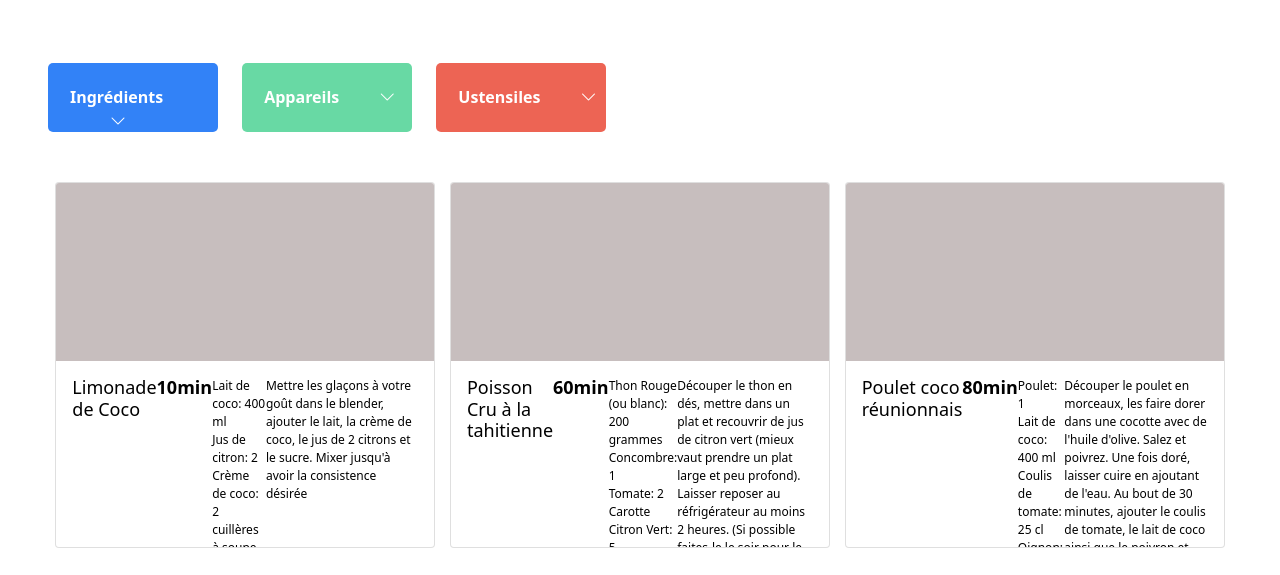
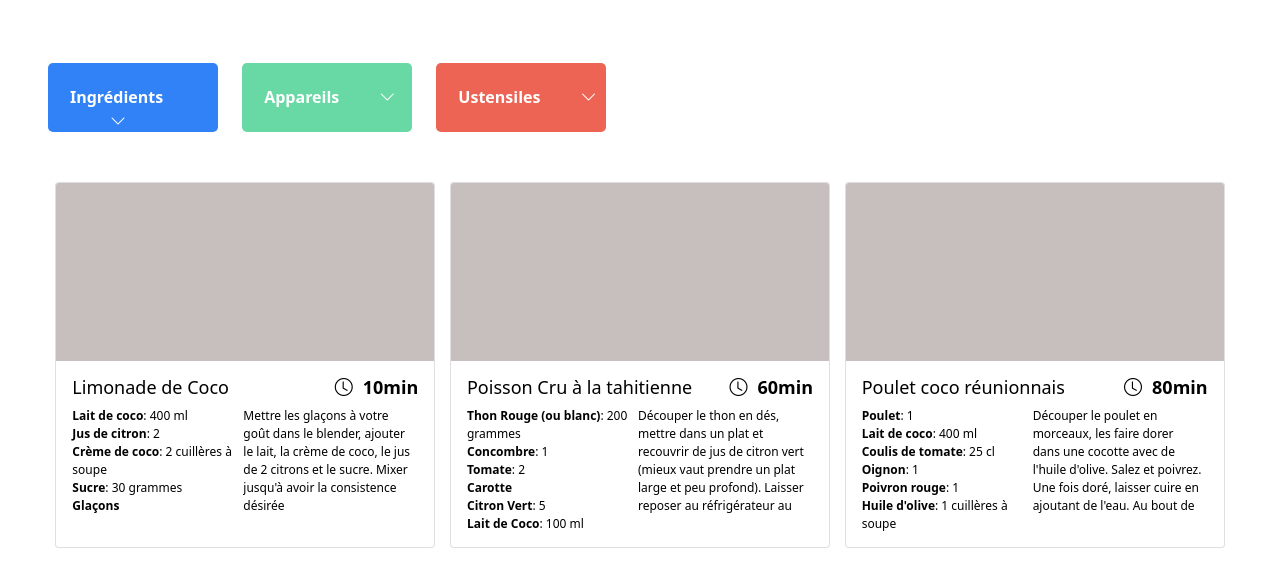
Before and after one commit to HZDevops/HousnaZoubeiri_7_27052022, a plain HTML site: page index.html in a window 1280 px wide. Shown: the part 225-800 px from the top of the page. Drawn offline with nearby package versions, Linux system fonts and the light colour scheme.

Commit message:
CSS modifications for recipe cards

```diff
--- a/css/custom.css
+++ b/css/custom.css
@@ -33,25 +33,47 @@ a {
 
 .card-body {
     height: 186px;
+    font-size: 12px;
+}
+
+.card-heading {
     display: flex;
     justify-content: space-between;
-    font-size: 12px;
-    overflow: hidden;
-    text-overflow: ellipsis;
 }
 
-.ingredient {
+.bi-clock {
+    margin-right: 10px;
+}
+
+li {
     list-style-type: none;
   }
+
+.ingredient {
+    font-weight: bold;
+}
+
+.card-detail {
+    display: flex;
+}
 
 .dropdown-container {
     margin-top: 50px;
     margin-bottom: 50px;
 }
 
+.card-text {
+    width: 171px;
+    height: 109px;
+    overflow: hidden;
+    text-overflow: ellipsis;
+
+}
+
 .dropdown-menu {
     top:69px;
 }
+
 .dropdown-item {
     height:auto;
     margin-bottom: 0;
@@ -93,11 +115,8 @@ a {
     margin-right: 13px;
 }
 
-.tag, .bi {
-    color:white;
-}
-
 .bi-chevron-down {
     margin-left:40px;
     font-weight: bold;
+    color:white;
 }
--- a/scripts/components/selectIngredient.js
+++ b/scripts/components/selectIngredient.js
@@ -1,5 +1,6 @@
 import { getIngredientList } from '../utils/getIngredientList.js';
 import { searchByIngredient } from '../utils/searchRecipe.js';
+import { searchRecipe } from '../utils/searchRecipe.js';
 import { displayRecipes } from '../utils/displayRecipes.js';
 
 //DOM Elements
--- a/scripts/factories/recipe.js
+++ b/scripts/factories/recipe.js
@@ -16,15 +16,25 @@ export function recipeFactory(recipe) {
     let ingredientArray = [];
 
     ingredients.forEach((ingredient) => {
-      const ingredientBloc = document.createElement('li');
-      ingredientBloc.classList.add('ingredient');
+      let ingredientBloc = document.createElement('li');
+      const ingredientItem = document.createElement('span');
+      const ingredientQuantity = document.createElement('span');
+      const ingredientUnit = document.createElement('span');
+
+      ingredientItem.classList.add('ingredient');
+      ingredientBloc.appendChild(ingredientItem);
+      ingredientBloc.appendChild(ingredientQuantity);
+      ingredientBloc.appendChild(ingredientUnit);
 
       if(!ingredient.quantity && !ingredient.unit) {
-        ingredientBloc.innerHTML = `${ingredient.ingredient}`
+        ingredientItem.innerHTML = `${ingredient.ingredient}`
       } else if (!ingredient.unit) {
-        ingredientBloc.innerHTML = `${ingredient.ingredient}: ${ingredient.quantity}`
+        ingredientItem.innerHTML = `${ingredient.ingredient}`
+        ingredientQuantity.innerHTML = `: ${ingredient.quantity}`;
       } else {
-        ingredientBloc.innerHTML = `${ingredient.ingredient}: ${ingredient.quantity} ${ingredient.unit}`
+        ingredientItem.innerHTML = `${ingredient.ingredient}`;
+        ingredientQuantity.innerHTML = `: ${ingredient.quantity}`;
+        ingredientUnit.innerHTML = ` ${ingredient.unit}`;
       }
         ingredientArray.push (ingredientBloc);
     })
@@ -42,10 +52,14 @@ export function recipeFactory(recipe) {
                 <div class="card">
                   <div class="card-img-top"></div>
                   <div class="card-body">
-                    <h5 class="card-title">${name}</h5>
-                    <h5 class="recipe-time fw-bold">${time}min</h5>
-                    <ul id=${id} class="recipe-ingredient"></ul>
-                    <p class="card-text">${description}</p>
+                    <div class="card-heading">
+                      <h5 class="card-title">${name}</h5>
+                      <h5 class="recipe-time fw-bold"><i class="bi bi-clock"></i>${time}min</h5>
+                    </div>
+                    <div class="card-detail">
+                      <ul id=${id} class="recipe-ingredient"></ul>
+                      <p class="card-text">${description}</p>
+                    </div>
                   </div>
                 </div>
               `;
--- a/scripts/index.js
+++ b/scripts/index.js
@@ -26,13 +26,13 @@ async function loadRecipes() {
 /**
  * Display recipe by input in main search bar
  **/
-function inputRecipeListner() {
+export function inputRecipeListner() {
   inputRecipe.addEventListener('keyup', function (e) {
     let searchedRecipes = [];
 
     if (inputRecipe.value.length < 3) {
       searchedRecipes = recipesArray
-      console.log(searchedRecipes)
+      //console.log(searchedRecipes)
       displayRecipes(searchedRecipes)
     }
 
@@ -45,11 +45,7 @@ function inputRecipeListner() {
 }
 
 await loadRecipes()
-
 displayRecipes(recipesArray)
-
-//let searchedRecipes = recipesArray
-
 inputRecipeListner()
 selectAppliance(recipesArray)
 selectUstensil(recipesArray)
```
Also changed, not shown: scripts/utils/searchRecipe.js (+4 -4 lines).
